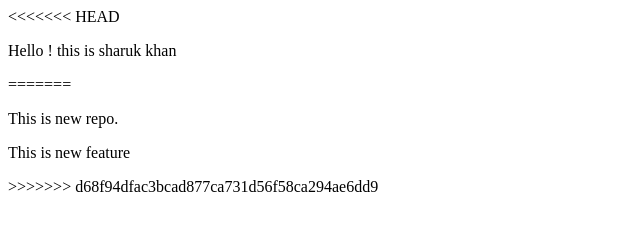
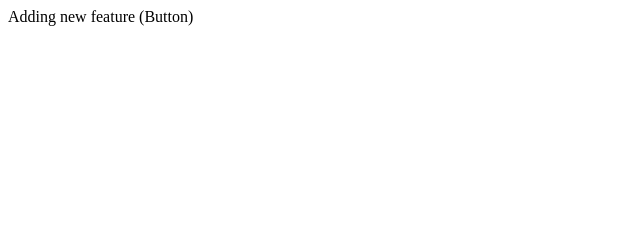
Before and after one commit to patansharukkhan62/Repo, a plain HTML site: page index.html in a window 1280 px wide. Shown: the whole page, without its empty margins (0-640 px from the left). Drawn offline with Linux system fonts and the light colour scheme.

Commit message:
Add the paragraph

```diff
--- a/index.html
+++ b/index.html
@@ -1,6 +1 @@
-<<<<<<< HEAD
-<p>Hello ! this is sharuk khan</p>
-=======
-<p>This is new repo.</p>
-<p>This is new feature</p>
->>>>>>> d68f94dfac3bcad877ca731d56f58ca294ae6dd9
+<P>Adding new feature (Button)</P>
--- a/style.css
+++ b/style.css
@@ -0,0 +1,3 @@
+p{
+    color: red;
+}
```
